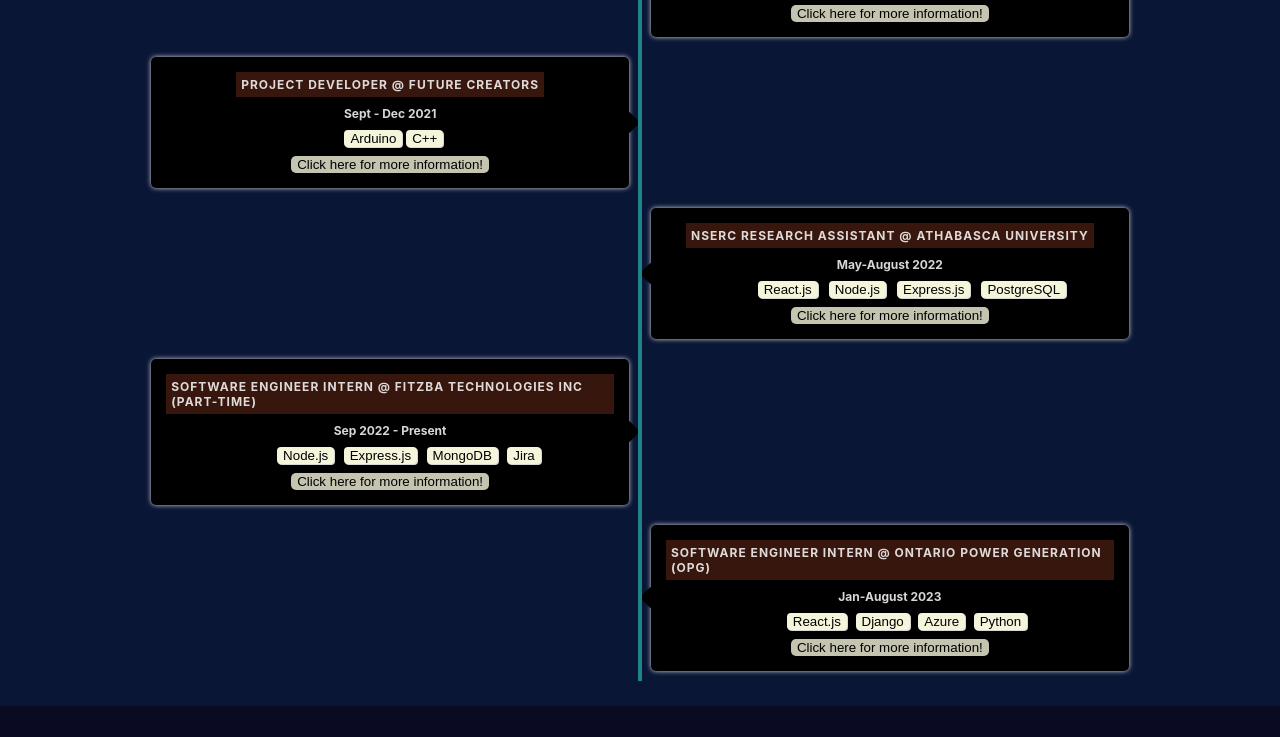
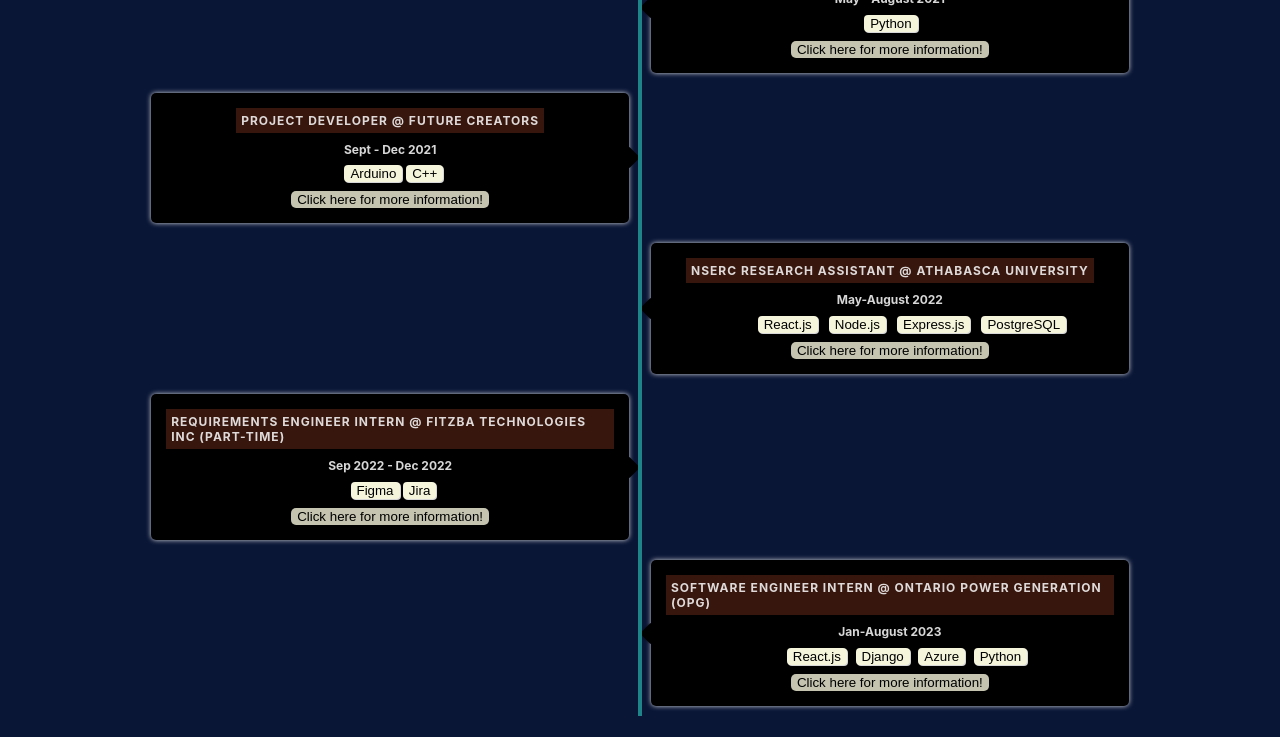
Before and after one commit to Harsh528123/PersonalWebsite, a React (Create React App) app in the folder personalwebsite/: page / in a window 1280 px wide. Shown: the part 886-1623 px from the top of the page. Built offline with nearby package versions, Linux system fonts and the light colour scheme.

Commit message:
new updateS

```diff
--- a/personalwebsite/src/components/Intro.js
+++ b/personalwebsite/src/components/Intro.js
@@ -12,8 +12,8 @@
               <article className='AboutMe' id="AboutMeMobile">
                 <h1> Brief Introduction </h1>
                       <p> I am studying Software Engineering at the University of Alberta and am in the graduating class of 2025.
-                          I am interested in exploring back-end and full-stack opportunities! I am currently a Software Engineering intern at Fitzba Technologies Inc. (part-time for 4 months, ending in December).
-                          My availability for my next co-op is 8 months starting from January 2023. Please feel free to contact me through my email listed below :)
+                          I am interested in exploring back-end and full-stack opportunities! I have previously done two co-ops - one as a SWE intern at Ontario Power Generation (OPG)
+                          and one as a NSERC Research Assistant with Athabasca University.
                       </p>
                   {theme==='light' ?
                           <span>
--- a/personalwebsite/src/components/Skills.js
+++ b/personalwebsite/src/components/Skills.js
@@ -8,6 +8,7 @@
              <button> Python </button>
              <button> C++ </button>
              <button> Linux </button>
+             <button> Java </button>
              <button className="noshow"> No Show </button>
         </section>
         <section className='SpecificSkills'>
@@ -39,7 +40,7 @@
                 <div className='setof4'>
                     <button> PostgreSQL </button>
                     <button> MongoDB</button>
-                    <button> Jira </button>
+                    <button> Django </button>
                     <button className="noshow"></button>
                 </div>
             </div>
--- a/personalwebsite/src/components/TimelineData.js
+++ b/personalwebsite/src/components/TimelineData.js
@@ -51,15 +51,13 @@
 
   {
     id:4,
-        languages:["Node.js", "Express.js" ,"MongoDB", "Jira"],
-        text: 'I currently am working on setting up Jira for the team since it is a startup and a new development team.\n\
-        Since it is a startup, I also am working on the requirements engineering side of things such as making a vision document. \n\
-        I also am making Figma designs for the UI/UX of the page. Later on, (in November) I will be working with the MERN stack \n\
-        (Mongo, Express, React, Node). Overall I believe this part-time job will let me learn more valuable skills that includes both \n\
-        technical and non technical responsibilities.',
-        date: 'Sep 2022 - Present',
+      languages:["Figma", "Jira"],
+      text: 'I researched and proposed feature-oriented software ideas matching the company’s strategic objectives .\n\
+      Since it is a startup, I also created a vision document defining project scope and objectives ensuring alignment with business needs  \n\
+      I also made Figma designs for the UI/UX of the page.',
+      date: 'Sep 2022 - Dec 2022',
       category: {
-        tag: 'Software Engineer Intern @ Fitzba Technologies Inc (Part-time)',
+      tag: 'Requirements Engineer Intern @ Fitzba Technologies Inc (Part-time)',
       color: '#943c245e'
       }
   },
@@ -67,7 +65,7 @@
   {
       id:5,
         languages:["React.js","Django", "Azure" ,"Python"],
-          text: 'I currently am assisting in the development of an existing web application that consists of a search tool used internally \n\
+        text: 'I assisted in the full stack development of an internal semantic search web application utilized by 500+ engineers \n\
         by OPG employees to find documents of various types from different stations. Right now the search tool uses ML models in \n\
         the backend so that based on the user\'s search, it can find the best matches from thousands of documents.\n\
         I have built a dynamic dashboard in the web application using Chart.js with drill in capabilities and have gained experience in \n\
@@ -75,7 +73,7 @@
         page where a user can delete a certain search result and the change shows in the charts. In backend tasks I have worked on many middleware functions \n\
         as well as functions that transform the data into displayable data \n\
         I use Azure DevOps for version control, task tracking and pipelining and I use \n\
-          Microsoft Azure for containerization and deployment.',
+        Microsoft Azure and Docker for containerization and deployment.',
         date: 'Jan-August 2023',
         category: {
         tag: 'Software Engineer Intern @ Ontario Power Generation (OPG)',
```
Also changed, not shown: personalwebsite/package.json (line endings or trailing spaces), 1 other file (tests, documents, lock files or other folders). Lines whose indentation alone changed are shown as unchanged.
